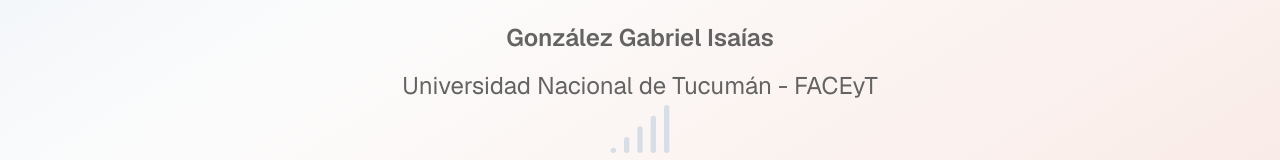
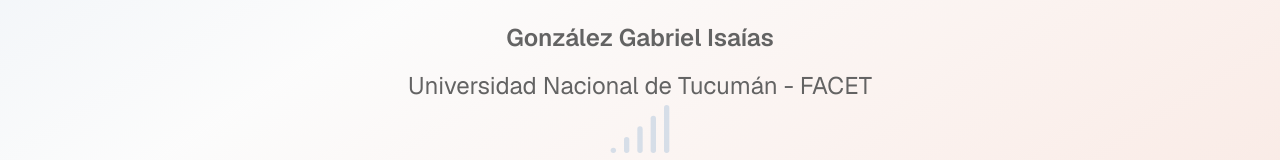
Before and after one commit to gonzalez-gabriel/siscom-5g, a Next.js app: page / in a window 1280 px wide. Shown: the part 543-703 px from the top of the page. Built offline with nearby package versions, Linux system fonts and the light colour scheme.

Commit message:
fix: correct the acronym for Universidad Nacional de Tucumán in the presentation component

```diff
--- a/app/page.tsx
+++ b/app/page.tsx
@@ -72,7 +72,7 @@ export default function Presentation() {
         </SlideSubtitle>
         <div className="space-y-4 text-xl md:text-2xl text-muted-foreground">
           <p className="font-semibold">González Gabriel Isaías</p>
-          <p>Universidad Nacional de Tucumán - FACEyT</p>
+          <p>Universidad Nacional de Tucumán - FACET</p>
         </div>
         <div className="absolute bottom-24 left-1/2 -translate-x-1/2">
           <Signal className="h-16 w-16 text-primary/20 animate-pulse" />
```
